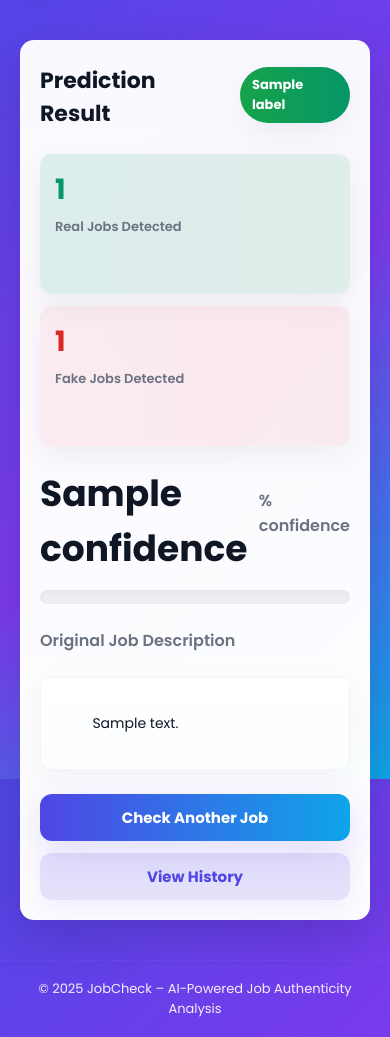
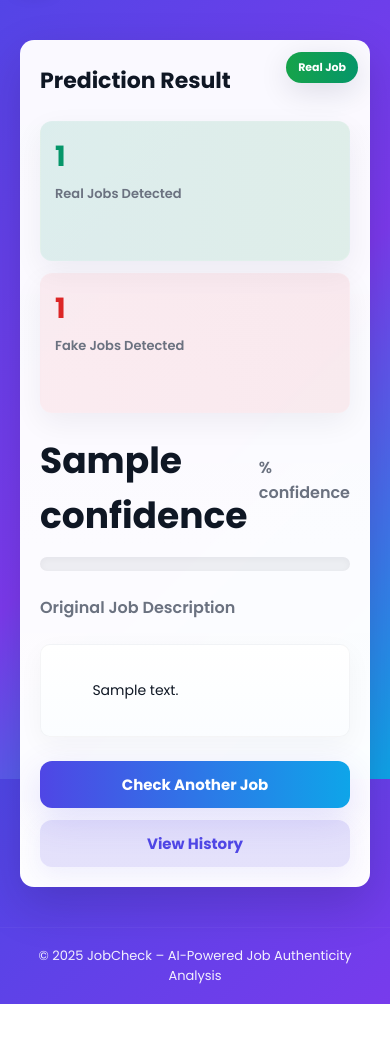
Before and after one commit to Sainvi-j/fake-job-detector, a Flask app: template templates/result.html in a window 390 px wide. Shown: the part 65-1102 px from the top of the page. After the commit the page ends 1069 px from the top, so only its background shows below. Run offline with Flask 3, Linux system fonts and the light colour scheme; the template is opened without the code that fills it: most values are stand-ins (such as "Sample title", 1, 10 or a date in 2020); parts of the project's set-up code (start-up, migrations or seed data) failed here and were passed over.

Commit message:
Update result.html

```diff
--- a/templates/result.html
+++ b/templates/result.html
@@ -88,7 +88,8 @@
       transition:transform .18s var(--ease),box-shadow .18s var(--ease),opacity .18s;
       align-items:stretch;
       animation:cardIn .6s var(--ease) both;
-      overflow:hidden;
+      overflow:visible;
+      position:relative;
     }
     @keyframes cardIn{from{opacity:0;transform:translateY(10px)}to{opacity:1;transform:none}}
     .result-card:hover{transform:translateY(-6px);box-shadow:0 28px 70px rgba(2,6,23,0.18)}
@@ -103,13 +104,33 @@
 
     h1{margin:4px 0 0 0;font-size:22px;color:#0f1724}
     .top-row{display:flex;align-items:center;justify-content:space-between;gap:12px}
+
     .status-badge{
-      padding:8px 12px;border-radius:999px;font-weight:700;font-size:13px;color:#fff;
-      display:inline-flex;align-items:center;gap:8px;box-shadow:0 8px 30px rgba(12,8,48,0.06);
-      transition:transform .14s var(--ease);
+      padding:10px 16px;
+      border-radius:999px;
+      font-weight:700;
+      font-size:13px;
+      color:#fff;
+      display:inline-flex;
+      align-items:center;
+      gap:8px;
+      box-shadow:0 8px 30px rgba(12,8,48,0.12);
+      transition:transform .14s var(--ease),box-shadow .14s var(--ease);
+      position:absolute;
+      top:20px;
+      right:20px;
+      z-index:10;
     }
-    .status-badge.green{background:linear-gradient(90deg,var(--green),var(--green-600))}
-    .status-badge.red{background:linear-gradient(90deg,var(--red),var(--red-600))}
+    .status-badge:hover{
+      transform:translateY(-2px);
+      box-shadow:0 12px 40px rgba(12,8,48,0.16);
+    }
+    .status-badge.real{
+      background:linear-gradient(90deg,var(--green),var(--green-600));
+    }
+    .status-badge.fake{
+      background:linear-gradient(90deg,var(--red),var(--red-600));
+    }
 
     .stats-row{
       display:flex;
@@ -183,6 +204,12 @@
     /* responsive */
     @media (max-width:920px){
       .result-card{flex-direction:column;padding:20px;max-width:720px}
+      .status-badge{
+        top:16px;
+        right:16px;
+        padding:8px 14px;
+        font-size:12px;
+      }
     }
     @media (max-width:640px){
       header.navbar{flex-direction:column;align-items:flex-start;padding:14px 16px;gap:12px}
@@ -193,6 +220,12 @@
       .primary{width:100%;justify-content:center}
       .stats-row{flex-direction:column}
       .stat-card{min-width:unset}
+      .status-badge{
+        top:12px;
+        right:12px;
+        padding:7px 12px;
+        font-size:11px;
+      }
     }
   </style>
 </head>
@@ -212,11 +245,14 @@
 
   <main class="wrap" role="main">
     <section class="result-card" role="region" aria-labelledby="resultTitle">
+      {% set is_fake = (label == "Fake Job") %}
+      <span class="status-badge {% if is_fake %}fake{% else %}real{% endif %}" aria-live="polite" aria-label="Prediction: {{ 'Fake Job' if is_fake else 'Real Job' }}">
+        {{ 'Fake Job' if is_fake else 'Real Job' }}
+      </span>
+
       <div class="content">
         <div class="top-row">
           <h1 id="resultTitle">Prediction Result</h1>
-          {% set is_fake = (label == "Fake Job") %}
-          <span class="status-badge {% if is_fake %}red{% else %}green{% endif %}" aria-live="polite">{{ label }}</span>
         </div>
 
         <div class="stats-row" role="list" aria-label="Detection counts">
```
